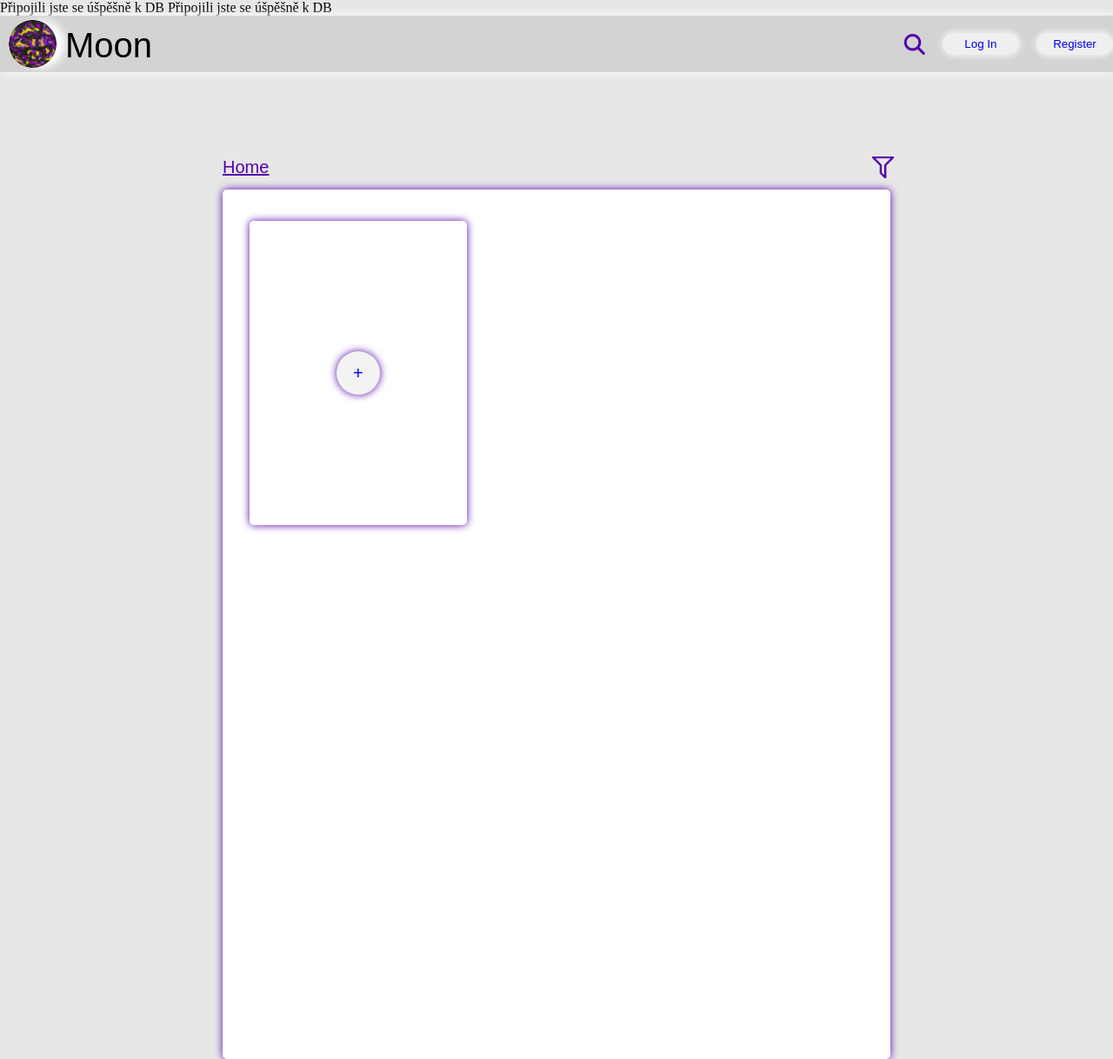
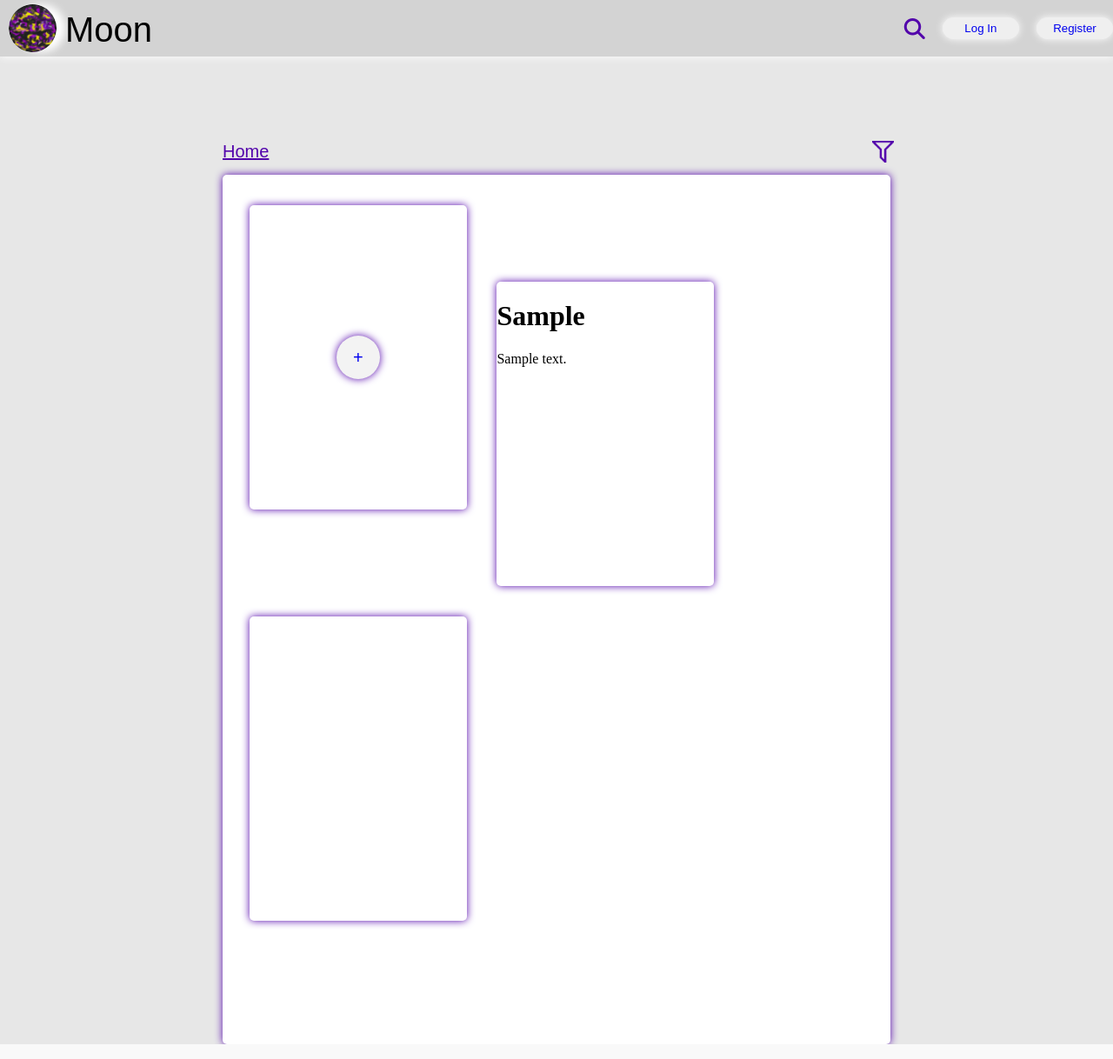
Before and after one commit to Dejnyyy/Moon, a PHP site: page / in a window 1280 px wide. Shown: the whole page at 87% size. Run offline with PHP 8.4, Linux system fonts and the light colour scheme; tables that the repository leaves empty or names only in its code hold one stand-in row (values such as "Sample post"); some libraries are stand-ins or nearby versions.

Commit message:
JE TO ROZBITY ALE ZATIM SNAD NEJLEPSI

```diff
--- a/adminPage.php
+++ b/adminPage.php
@@ -8,19 +8,15 @@ if (!isset($_SESSION['username'])) {
     header('Location: login.php');
     exit;
 }
-
 // Get the username from the session variable
 $username = $_SESSION['username'];
 ?>
-
 <!DOCTYPE html>
 <html>
 <head>
-    <title>Admin Page</title>
+    <title>User Page</title>
 </head>
 <body>
-
-
     <!-- Rest of your HTML and PHP code for the admin page -->
 
 </body>
--- a/connection.php
+++ b/connection.php
@@ -4,8 +4,5 @@
     if ($conn->connect_error) {
         /*die("Connection failed: " . $conn->connect_error);
      */echo "Nastala chyba neumíte pracovat s DB: ".$connect->connect_error;
-    }else{
-        echo "Připojili jste se úšpěšně k DB";
-    }
-
+    }else{}
 ?>
--- a/index.php
+++ b/index.php
@@ -11,8 +11,10 @@
     }
 ?>
 
+
+
 <!DOCTYPE html>
-<html lang="en">
+
 <head>
     <meta charset="UTF-8">
     <meta http-equiv="X-UA-Compatible" content="IE=edge">
@@ -28,19 +30,7 @@
 <?php
     include "connection.php";
     include "emailregex.php";
-
-
-    /*tohle musim prepsat a domyslet*/
-    /*
-    if($isLogged){
-       require 'admin.php';
-    }
-    else{
-        require 'login.php';
-    }
-*/
     ?>
-
     <div class="topnav">
         <a><img class="icon" src="image-removebg-preview.png" alt="icon"></a>
         <div class="iconMoon"><p>Moon</p></div>
@@ -54,7 +44,6 @@
 
         <div class="logged"></div>
     </div>
-
     <div class="blank"></div>
     <div class="main">
         <div class="abfeedbar">
@@ -66,14 +55,60 @@
             </a>
         </div>
     </div>
+    <div class="feedbar"></div>
         <div class="feed">
-            <div class="feedbar"></div>
-
             <div class="post">
+                <html lang="en">
                 <button class="postbtn"><a style="text-decoration: none" href="choose.html">+</a></button>
             </div>
+            <?php
+// Connect to the database
+$host = 'localhost'; //  database host
+$dbname = 'moon'; //  database name
+$username = 'root'; // database username
+$password = ''; //  database password
+$db = new PDO("mysql:host=$host;dbname=$dbname", $username, $password);
+
+// Retrieve all the posts from the database, ordered by date
+$stmt = $db->prepare('SELECT * FROM post ORDER BY created_at DESC');
+$stmt->execute();
+$posts = $stmt->fetchAll();
+
+// Generate the HTML for all the posts
+$html = '';
+foreach ($posts as $post) {
+    $html .= '<div class="post">';
+    $html .= '<h1 class="nadpis">' . $post['nadpis'] . '</h1>';
+    $html .= '<p class="text">' . $post['text'] . '</p>';
+    $html .= '</div>';
+}
+
+// Insert the HTML into the feed div
+echo "<div class='post'>$html</div>";
+?>
+            <div class="post">
+                <h1 class="nazev"></h1>
+                <p class="text"></p>
+            </div>
+
+
         </div>
     </div>
+
+
+
+
+
+
+
+
+
+
+
+
+
+
+
     <!--
     <script>
       // Retrieve the latest post data from the server using AJAX
--- a/style.css
+++ b/style.css
@@ -9,6 +9,7 @@ body{
     padding: 0;
     background-color: #e7e7e7;
 }
+
 .topnav{
   width: 100%;
   height: 65px;
@@ -114,20 +115,24 @@ body{
   height: 200%;
   margin-left: 20%;
   box-shadow: 0 0 10px #5203ab ;
+
+}
+.feed>div{
+  display: inline-block;
+  background-color: white;
+  width: 250px;
+  height: 350px;
+  border-radius: 5px;
+  box-shadow: 0 0 10px #5203ab ;
+  margin-left: 4%;
+  margin-top: 35px;
 }
 .feedbar{
   width: 100%;
   height:1px;
 }
 .post{
-  background-color: white;
-  width: 250px;
-  height: 350px;
-  border-radius: 5px;
-  display: inline-block;
-  margin-left: 4%;
-  margin-top: 35px;
-  box-shadow: 0 0 10px #5203ab ;
+  overflow-wrap: break-word;
 }
 .postbtn{
   color:#5203ab;
@@ -150,16 +155,7 @@ body{
 .odhlasit{
   margin-left: 40px;
 }
-.postcreated{
-  background-color: white;
-  width: 250px;
-  height: 350px;
-  border-radius: 5px;
-  display: inline-block;
-  margin-left: 4%;
-  margin-top: 35px;
-  box-shadow: 0 0 10px #5203ab ;
-}
+
 .logout{
   border: none;
   border-radius: 25px;
```
